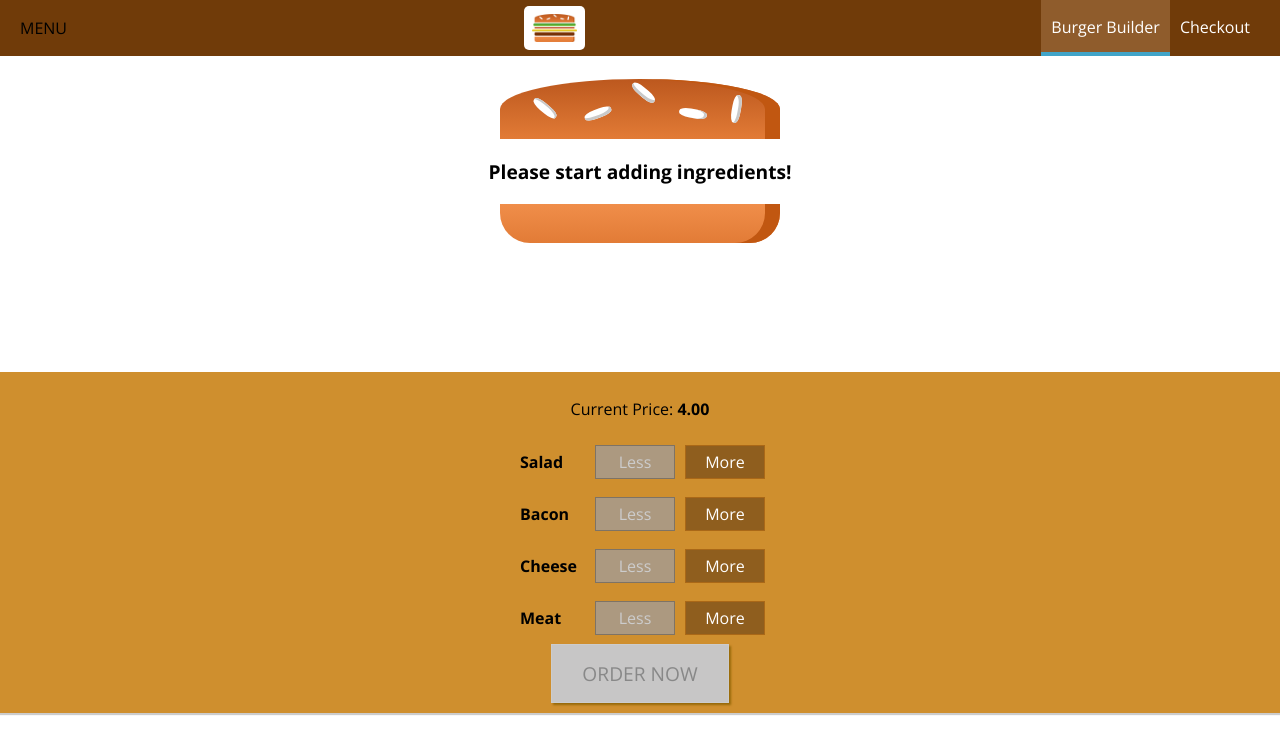
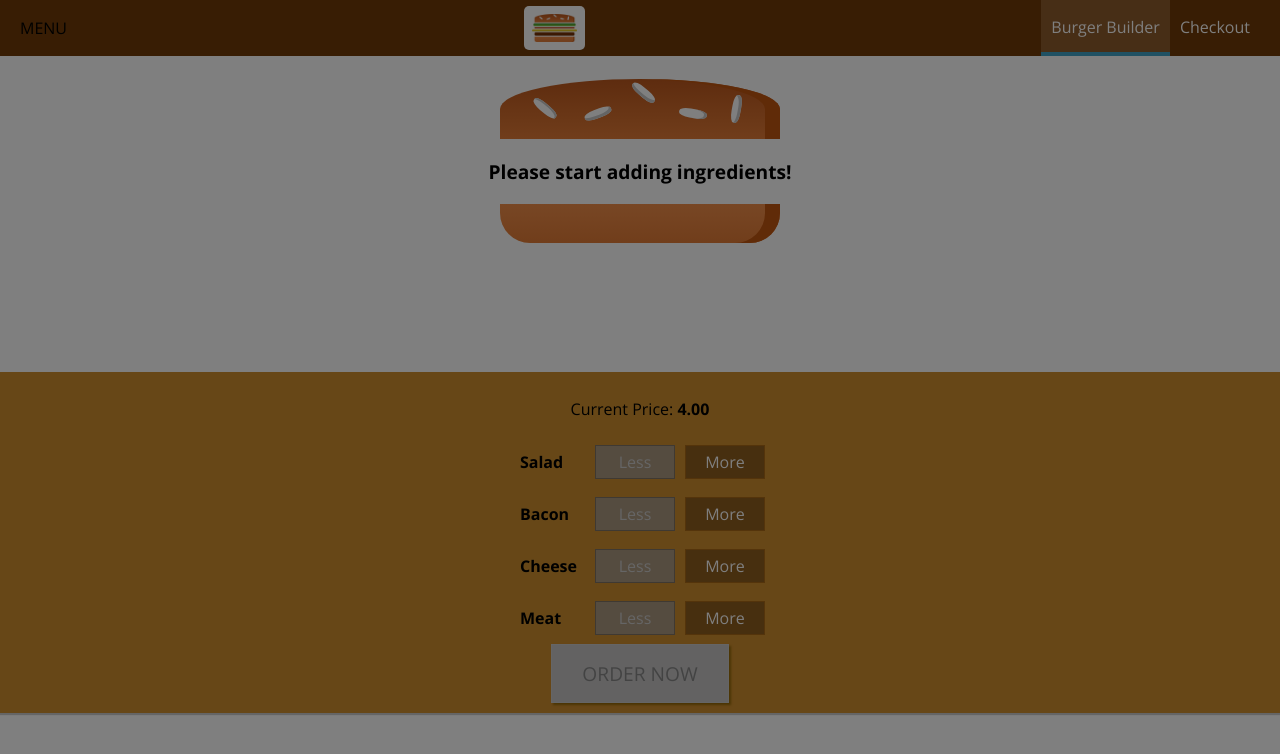
Before and after one commit to chanyt0216/my-burger-app-basic, a React app: page / in a window 1280 px wide. Shown: the top 754 px of the page. Built offline with nearby package versions, Linux system fonts and the light colour scheme.

Commit message:
Reusing the backdrop

```diff
--- a/src/components/Layout/Layout.js
+++ b/src/components/Layout/Layout.js
@@ -1,16 +1,35 @@
-import React from 'react';
+import React, { Component } from 'react';
 import Aux from '../../hoc/Aux';
 import classes from './Layout.css';
 import Toolbar from '../Navigation/Toolbar/Toolbar';
 import SideDrawer from '../Navigation/SideDrawer/SideDrawer';
-const layout = (props) => (
-    <Aux>
-        <Toolbar />
-        <SideDrawer />
-        <main className={classes.Content}>
-            {props.children}
-        </main>
-    </Aux>
-);
 
-export default layout;
+class Layout extends Component {
+    constructor(props) {
+        super(props);
+    }
+
+    state = {
+        showSideDrawer: true
+    }
+
+    sideDrawerCloseHandler = () => {
+        this.setState({
+            showSideDrawer: false,
+        })
+    }
+
+    render() {
+        return (
+            <Aux>
+                <Toolbar />
+                <SideDrawer open={this.state.showSideDrawer} closed={this.sideDrawerCloseHandler} />
+                <main className={classes.Content}>
+                    {this.props.children}
+                </main>
+            </Aux>
+        )
+    }
+}
+
+export default Layout;
--- a/src/components/Navigation/SideDrawer/SideDrawer.js
+++ b/src/components/Navigation/SideDrawer/SideDrawer.js
@@ -1,18 +1,27 @@
-import React from 'react';
+import React, { Fragment } from 'react';
 import Logo from '../../Logo/Logo';
 import NavigationItems from '../NavigationItems/NavigationItems';
 import classes from './SideDrawer.less';
+import Backdrop from '../../UI/Backdrop/Backdrop';
+
 const sideDrawer = (props) => {
+    let attachedClasses = [classes.SideDrawer, classes.Close];
+    if (props.open) {
+        attachedClasses = [classes.SideDrawer, classes.Open];
+    }
+
     return (
-        <div className={classes.SideDrawer}>
+        <Fragment>
+            <Backdrop show={props.open} clicked={props.closed} />
+            <div className={attachedClasses.join(' ')}>
                 <div className={classes.Logo}>
-                {/* <Logo height="11%" /> */}
                     <Logo />
                 </div>
                 <nav>
                     <NavigationItems />
                 </nav>
             </div>
+        </Fragment>
     );
 };
 
--- a/src/components/Navigation/SideDrawer/SideDrawer.less
+++ b/src/components/Navigation/SideDrawer/SideDrawer.less
@@ -16,11 +16,11 @@
 }
 
 .Open{
-    transform: translateX(0)
+    transform: translateX(0);
 }
 
 .Close{
-    transform: translateX(-100)
+    transform: translateX(-100%);
 }
 
 .Logo{
--- a/src/components/Navigation/Toolbar/Toolbar.js
+++ b/src/components/Navigation/Toolbar/Toolbar.js
@@ -14,7 +14,7 @@
             <nav className={classes.DesktopOnly}>
                 <NavigationItems />
             </nav>
-        </header >
+        </header>
     );
 };
 
```
Lines whose indentation alone changed are shown as unchanged.
